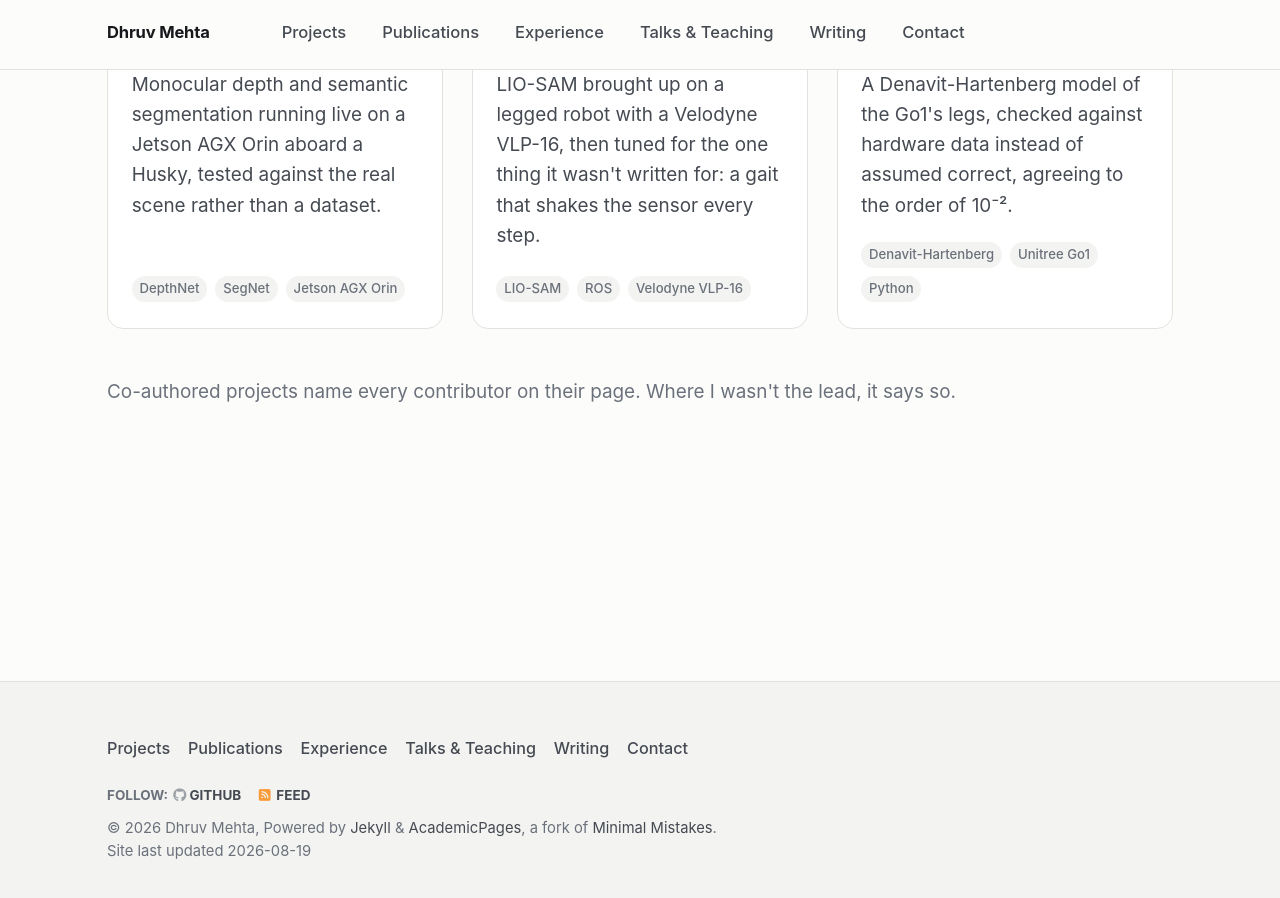
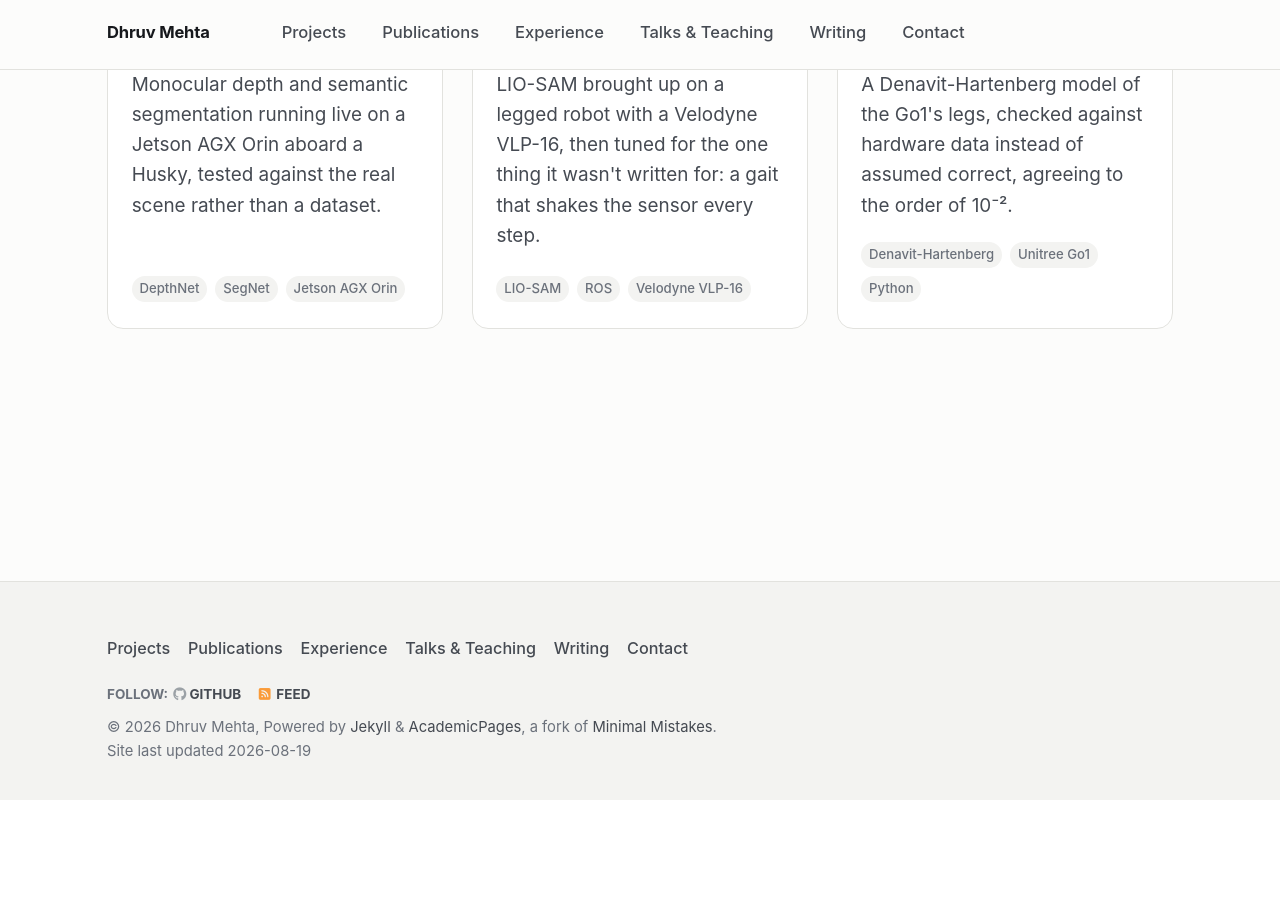
Before and after one commit to dhruvkm2402/dhruvkm2402.github.io, a Jekyll site: the page built from _pages/projects.md, in a window 1280 px wide and 900 px high, scrolled down 1814 px. Built offline with Jekyll 4.4.1, drawn with Linux system fonts in a browser that asks for light colours; after the commit the page ends 2614 px from its top, so only the background shows below that.

Commit message:
Drop the contributor note from the Projects page
The per-project pages already credit collaborators, so the footnote was
stating the obvious.

```diff
--- a/_pages/projects.md
+++ b/_pages/projects.md
@@ -15,7 +15,3 @@ redirect_from:
     {% include project-card.html project=project %}
   {% endfor %}
 </div>
-
-<p class="section__note" style="margin-top:2.5em">
-  Co-authored projects name every contributor on their page. Where I wasn't the lead, it says so.
-</p>
```
